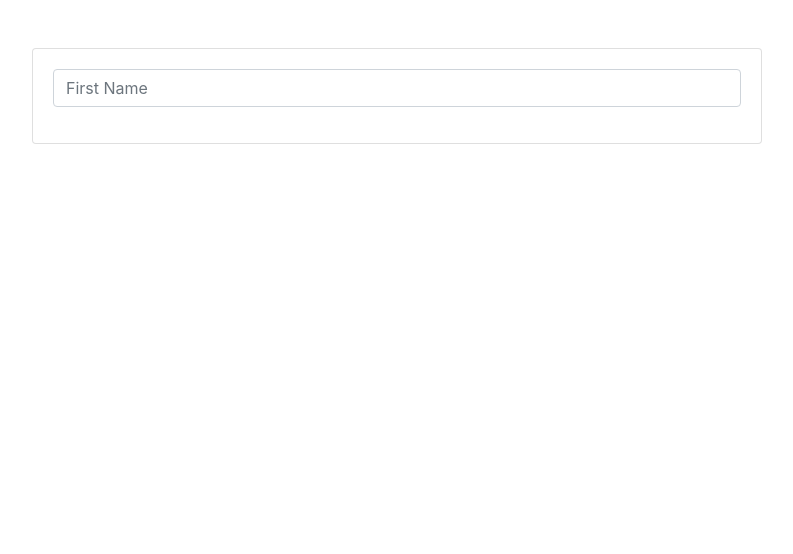
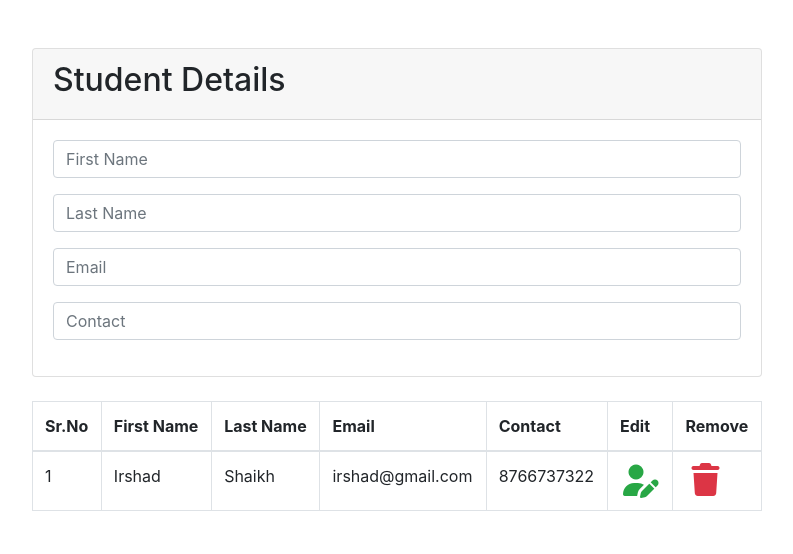
Before and after one commit to irshad123-123/student-with-firebase-practice, a plain HTML site: page index.html in a window 1280 px wide. Shown: the whole page, without its empty margins (243-1036 px from the left). Drawn offline with nearby package versions, Linux system fonts and the light colour scheme.

Commit message:
add html structure

```diff
--- a/index.html
+++ b/index.html
@@ -19,13 +19,55 @@
         <div class="row mt-5">
             <div class="col-md-8 offset-md-2">
                 <div class="card">
+                    <div class="card-header"><h2>Student Details</h2></div>
                     <div class="card-body">
                         <form id="studentForm">
                             <div class="form-group">
-                                <input id="fname" placeholder="First Name" class="form-control">
+                                <input type="text" id="fname" placeholder="First Name" class="form-control">
+                            </div>
+                            <div class="form-group">
+                                <input type="text" id="lname" placeholder="Last Name" class="form-control">
+                            </div>
+                            <div class="form-group">
+                                <input type="email" id="email" placeholder="Email" class="form-control">
+                            </div>
+                            <div class="form-group">
+                                <input type="number" id="contact" placeholder="Contact" class="form-control">
                             </div>
                         </form>
                     </div>
+                </div>
+            </div>
+        </div>
+    </div>
+    <div class="container">
+        <div class="row">
+            <div class="col-md-8 offset-md-2 my-4">
+                <div class="table-responsive">
+                    <table class="table table-bordered">
+                        <thead>
+                            <tr>
+                                <th>Sr.No</th>
+                                <th>First Name</th>
+                                <th>Last Name</th>
+                                <th>Email</th>
+                                <th>Contact</th>
+                                <th>Edit</th>
+                                <th>Remove</th>
+                            </tr>
+                        </thead>
+                        <tbody id="studentContainer">
+                            <tr>
+                                <td>1</td>
+                                <td>Irshad</td>
+                                <td>Shaikh</td>
+                                <td>irshad@gmail.com</td>
+                                <td>8766737322</td>
+                                <td><i class="fa-solid fa-user-pen fa-2x text-success" role="button"></i></td>
+                                <td><i class="fa-solid fa-trash fa-2x text-danger" role="button"></i></td>
+                            </tr>
+                        </tbody>
+                    </table>
                 </div>
             </div>
         </div>
```
